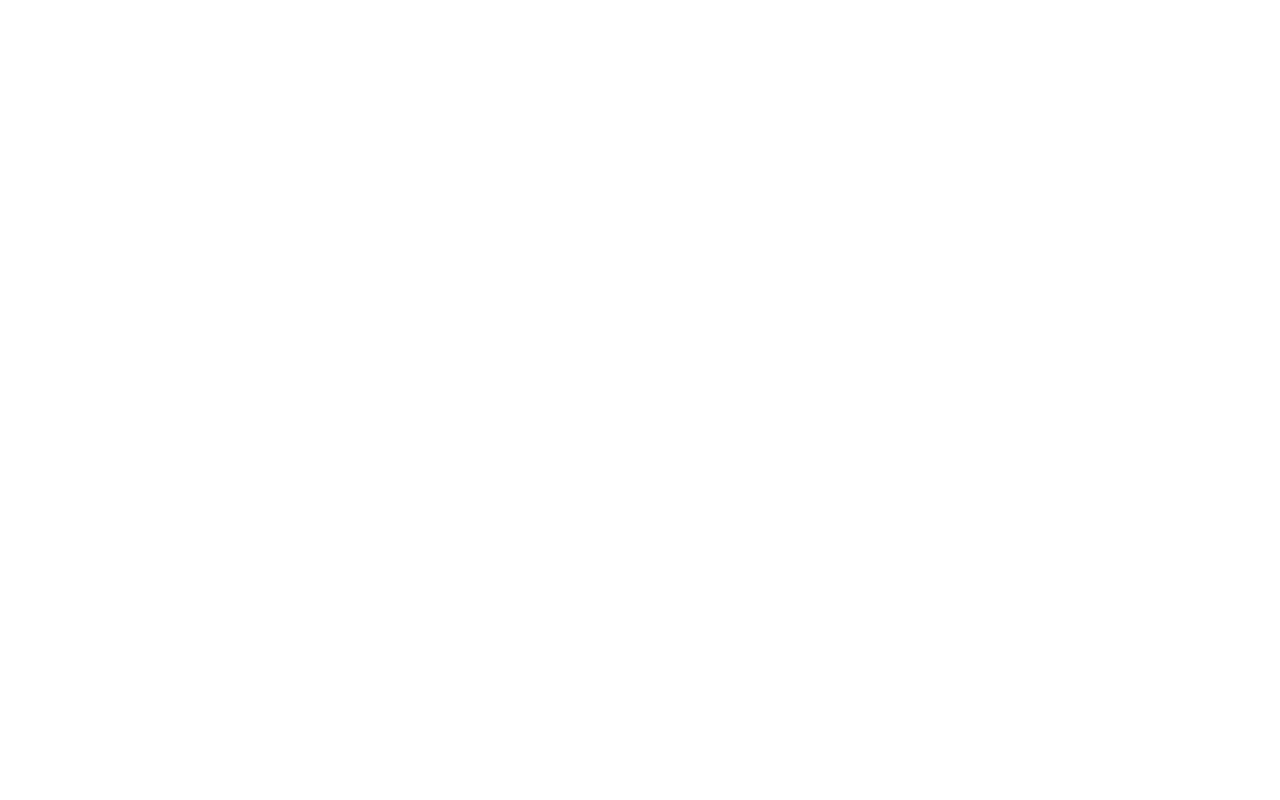
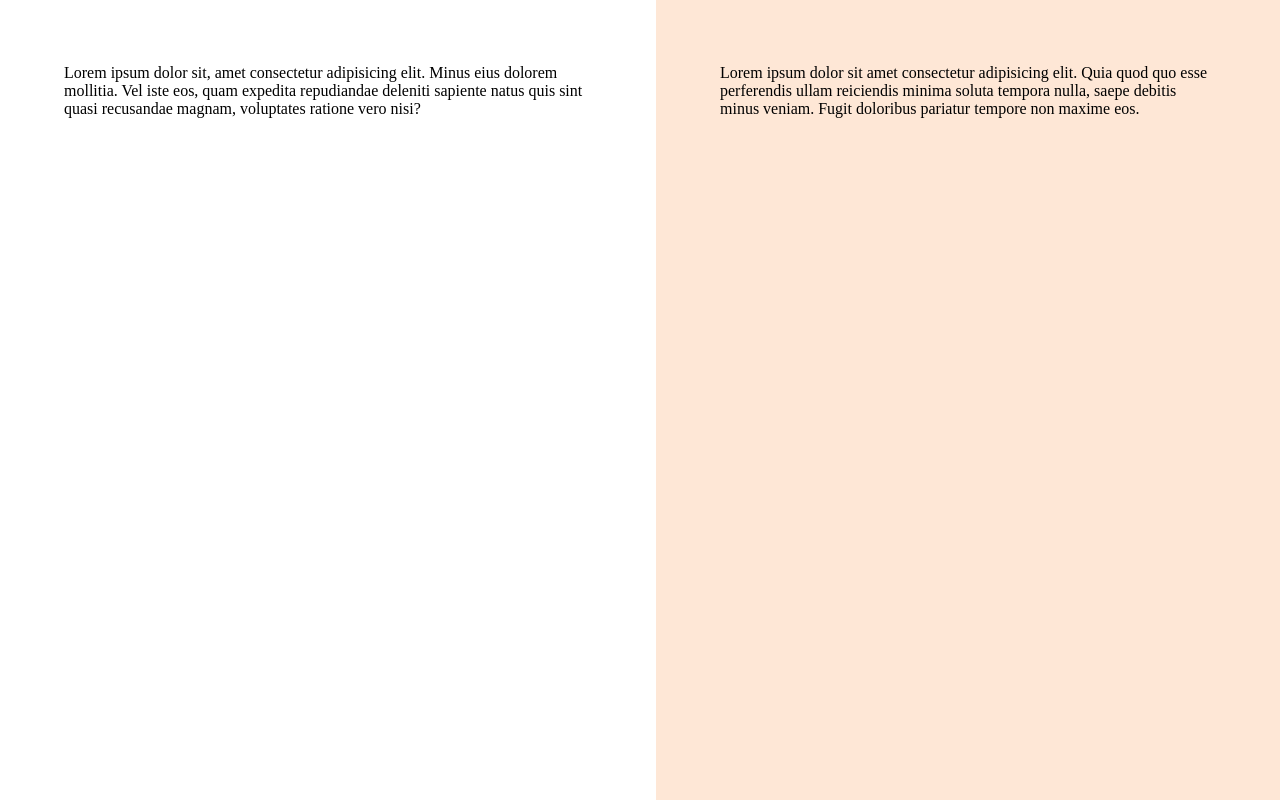
Before and after one commit to geissonv/Forms-matricula, a plain HTML site: page index.html in a window 1280 px wide. Drawn offline with Linux system fonts and the light colour scheme.

Commit message:
conf layout.css

```diff
--- a/index.html
+++ b/index.html
@@ -13,6 +13,14 @@
   <link href="https://fonts.googleapis.com/css2?family=Poppins:ital,wght@0,100;0,200;0,300;0,400;0,500;0,600;0,700;0,800;0,900;1,100;1,200;1,300;1,400;1,500;1,600;1,700;1,800;1,900&display=swap" rel="stylesheet">
 </head>
 <body>
+  <div id="app">
+    <main>
+      <div class="main-container">Lorem ipsum dolor sit, amet consectetur adipisicing elit. Minus eius dolorem mollitia. Vel iste eos, quam expedita repudiandae deleniti sapiente natus quis sint quasi recusandae magnam, voluptates ratione vero nisi?</div>
+    </main>
 
+    <aside>
+      <div class="aside-container">Lorem ipsum dolor sit amet consectetur adipisicing elit. Quia quod quo esse perferendis ullam reiciendis minima soluta tempora nulla, saepe debitis minus veniam. Fugit doloribus pariatur tempore non maxime eos.</div>
+    </aside>
+  </div>
 </body>
 </html>
--- a/style/global.css
+++ b/style/global.css
@@ -1,3 +1,9 @@
+* {
+  margin: 0;
+  padding: 0;
+  box-sizing: border-box;
+}
+
 :root {
   --font-family: 'Poppins', sans-serif;
   --text:400 1rem/1.5 var(--font-family);
@@ -15,3 +21,7 @@
   --stroke-highlight: #F3541C;
   --semantic-error: #DC2626;
 }
+
+body {
+  overflow: hidden;
+}
--- a/style/index.css
+++ b/style/index.css
@@ -1 +1,2 @@
 @import url(global.css);
+@import url(layout.css);
--- /dev/null
+++ b/style/layout.css
@@ -0,0 +1,28 @@
+#app {
+  display: grid;
+  grid-template-columns: 51.25% 48.75%;
+
+
+  height: 100vh;
+  overflow: hidden;
+}
+
+main {
+  overflow: auto;
+  padding: 4rem;
+
+  & .main-container {
+    max-width: 33rem;
+    margin-left: auto;
+  }
+}
+
+aside {
+  background-color: var(--surface-secondary);
+  padding: 4rem;
+
+  & .aside-container {
+    max-width: 31rem;
+  }
+
+}
```
